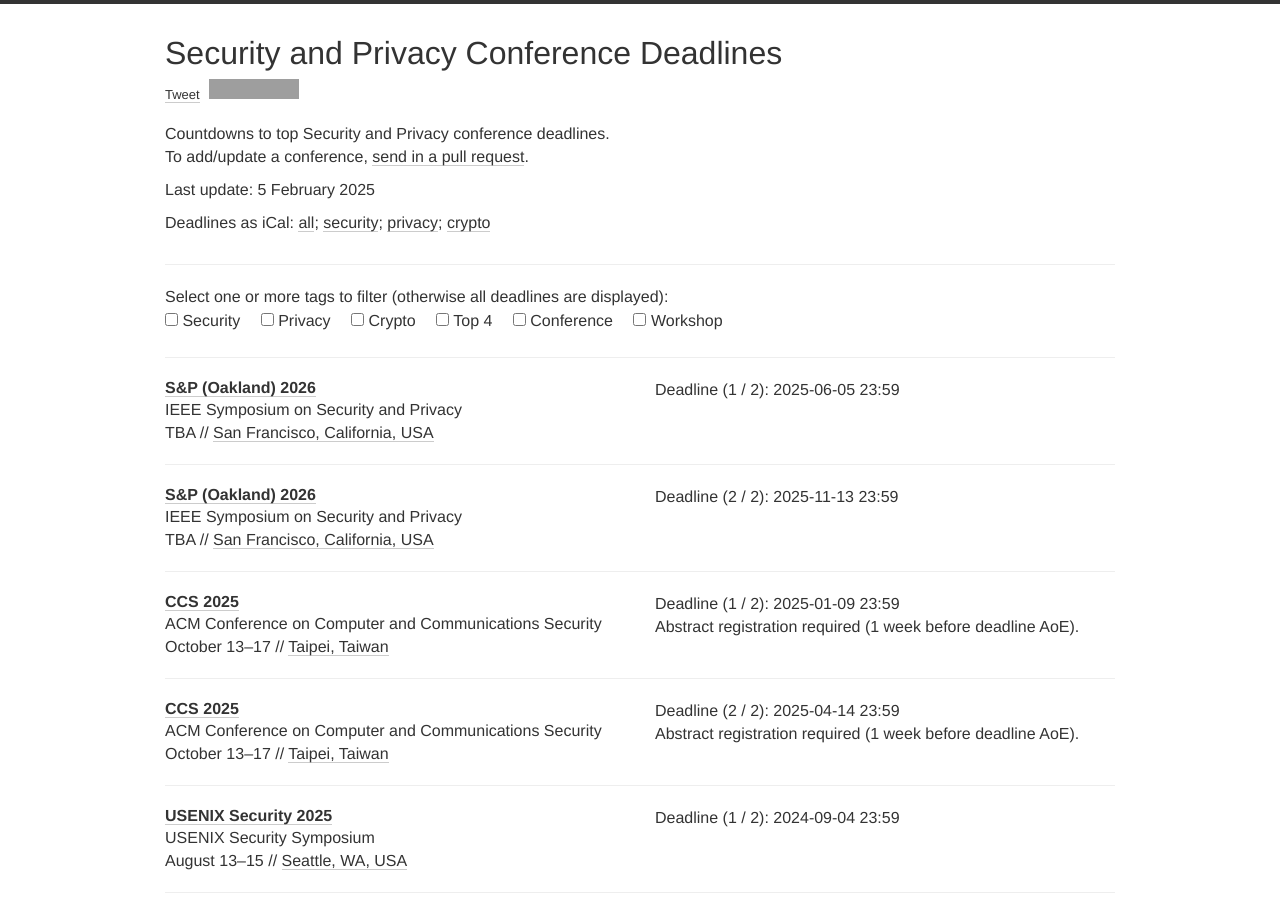
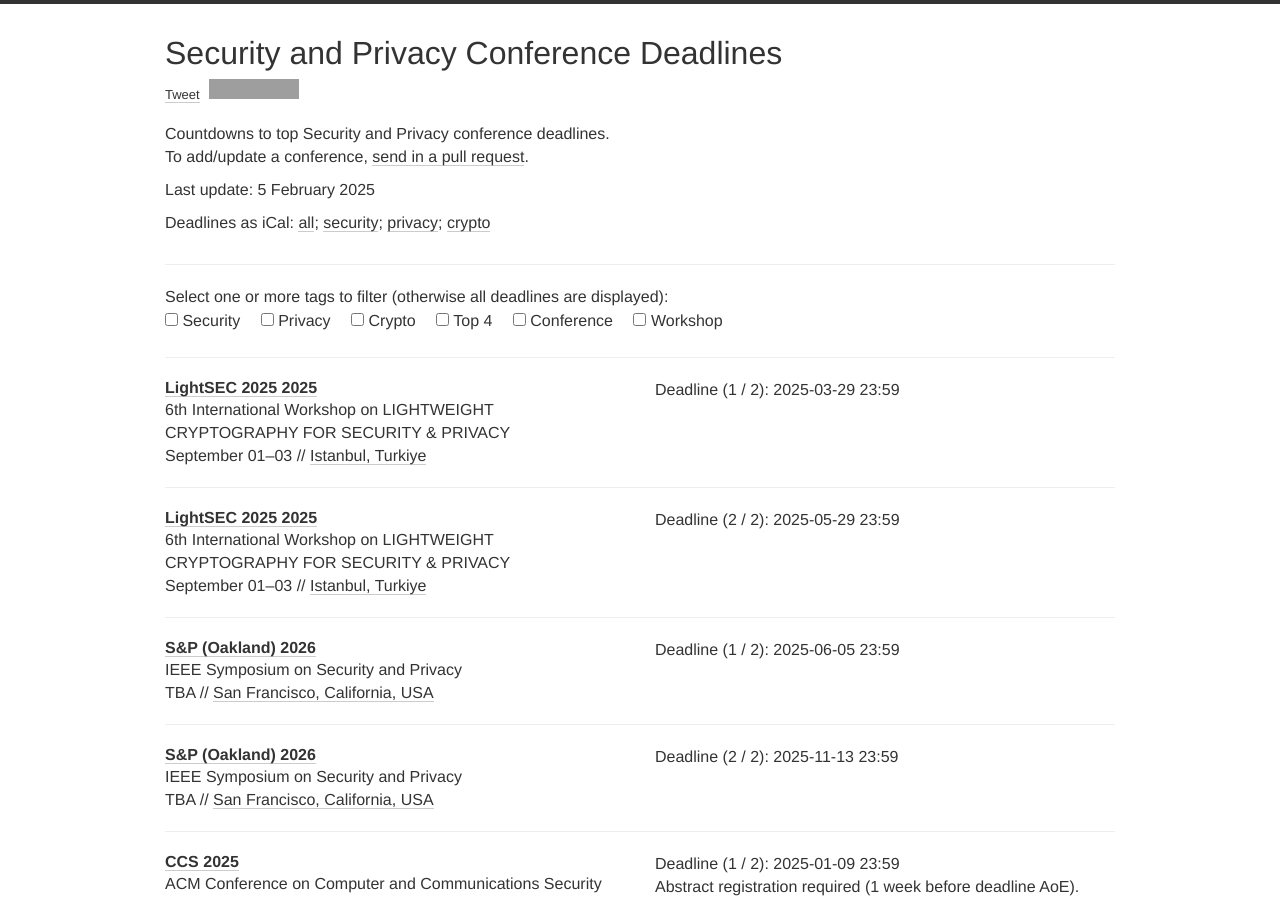
Before and after one commit to sec-deadlines/sec-deadlines.github.io, a Jekyll site: the page built from index.html, in a window 1280 px wide and 900 px high. Built offline with Jekyll 4.4.1, drawn with Linux system fonts in a browser that asks for light colours; nearby versions of some CDN libraries; comment, search, counter and statistics services are not loaded; grey boxes are pictures that could not be loaded.

Commit message:
LightSEC 2025 added

```diff
--- a/_data/conferences.yml
+++ b/_data/conferences.yml
@@ -1,4 +1,15 @@
 # Security and Privacy
+- name: LightSEC 2025
+  year: 2025
+  date: September 01-03
+  description: 6th International Workshop on LIGHTWEIGHT CRYPTOGRAPHY FOR SECURITY & PRIVACY
+  link: https://www.encrypt-on.com/activities/conferences/lightsec-2025/
+  deadline:
+    - "2025-03-29 23:59"
+    - "2025-05-29 23:59"
+  place: Istanbul, Turkiye
+  tags: [SEC, PRIV, SHOP, CRYPTO]
+
 - name: S&P (Oakland)
   year: 2026
   date: TBA
```
